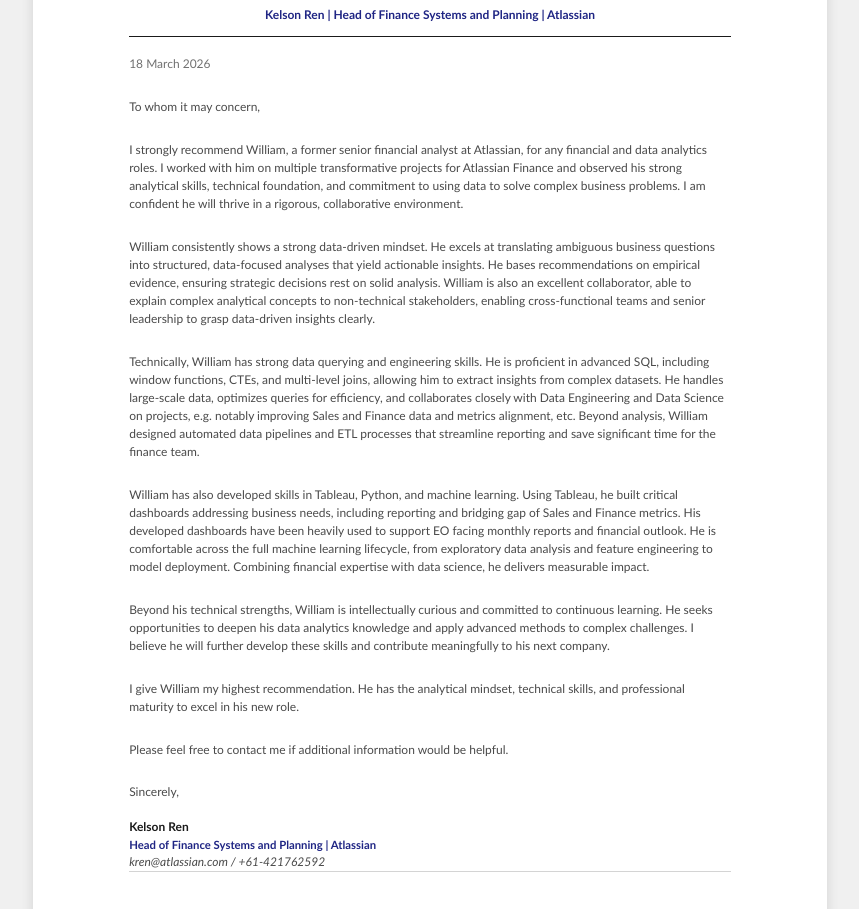
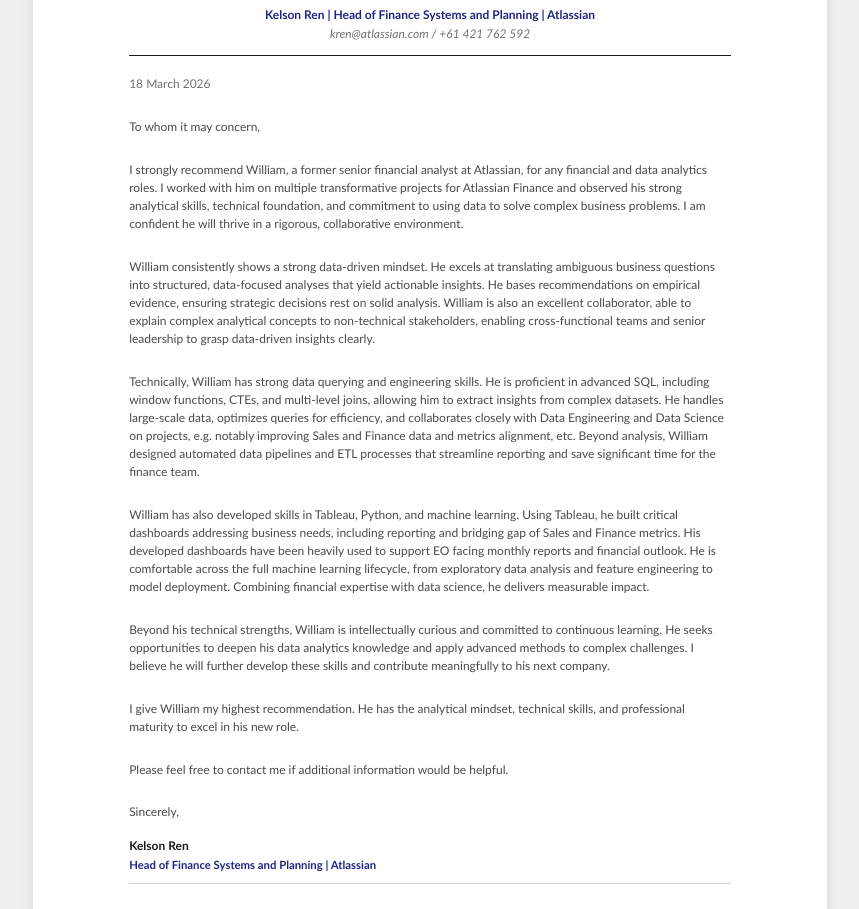
Before and after one commit to william-mcmurray/letter-of-rec, a plain HTML site: page index.html in a window 1280 px wide. Shown: the part 212-1121 px from the top of the page, without its empty margins (210-1069 px from the left). Drawn offline with Linux system fonts and the light colour scheme.

Commit message:
Update index.html

```diff
--- a/index.html
+++ b/index.html
@@ -45,7 +45,6 @@
   .title {
     text-align: center;
     font-size: 16pt;
-    font-weight: bold;
     color: #1A1A1A;
     margin-bottom: 4px;
   }
@@ -74,16 +73,24 @@
     font-size: 9pt;
     font-weight: bold;
     color: #1F2584;
+    margin-bottom: 2px;
+  }
+
+    .sign-contact {
+    text-align: center;
+    font-size: 9pt;
+    font-style: italic;
+    color: #717171;
     padding-bottom: 12px;
     border-bottom: 0.5pt solid #1A1A1A;
-    margin-bottom: 19px;
+    margin-bottom: 20px;
   }
 
   /* Date */
   .date {
     font-size: 9pt;
     color: #717171;
-    margin-bottom: 18px;
+    margin-bottom: 15px;
   }
 
   /* Body paragraphs */
@@ -119,13 +126,7 @@
     font-size: 8.5pt;
     font-weight: bold;
     color: #1F2584;
-    margin-bottom: 1px;
-  }
-
-  .sign-contact {
-    font-size: 9pt;
-    font-style: italic;
-    color: #4A4A4A;
+    margin-bottom: 10px;
   }
 
   /* Footer divider */
@@ -156,6 +157,7 @@
       <div class="subtitle-name">For William McMurray</div>
       <div class="subtitle-role">Former Senior Financial Analyst at Atlassian</div>
       <div class="author-line">Kelson Ren | Head of Finance Systems and Planning | Atlassian</div>
+      <div class="sign-contact">kren@atlassian.com / +61 421 762 592</div>
 
       <div class="date">18 March 2026</div>
 
@@ -179,7 +181,6 @@
 
       <div class="sign-name">Kelson Ren</div>
       <div class="sign-title">Head of Finance Systems and Planning | Atlassian</div>
-      <div class="sign-contact">kren@atlassian.com / +61-421762592</div>
     </div>
 
     <hr class="footer-divider">
```
